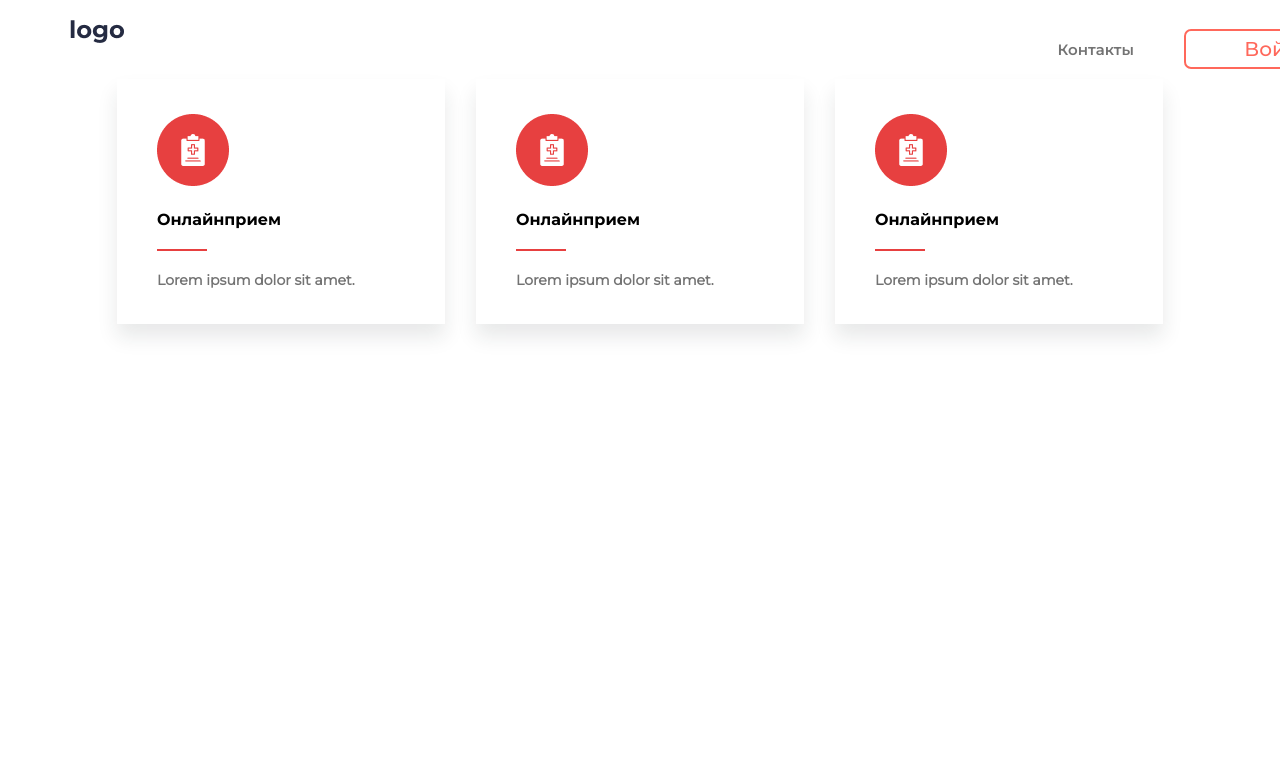
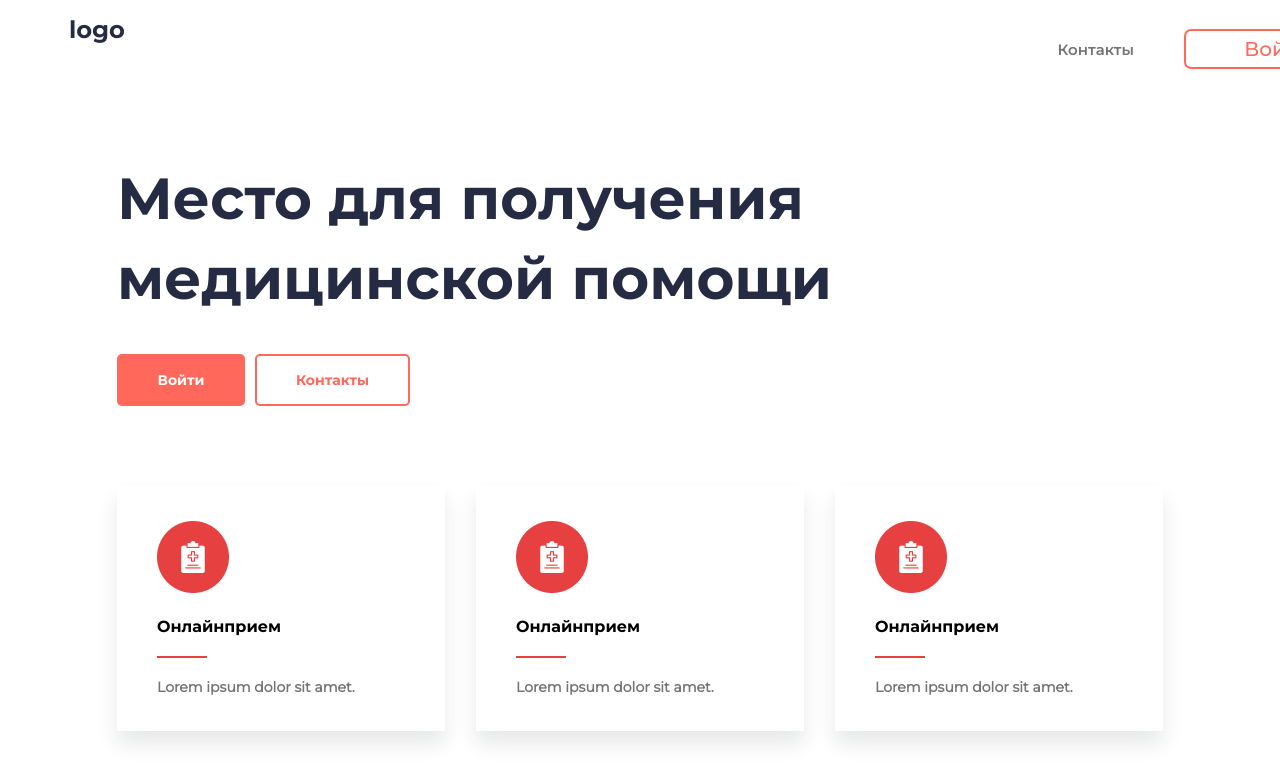
Before and after one commit to antonkrupin/test_frontend, a React (Create React App) app: page / in a window 1280 px wide. Shown: the top 782 px of the page. Built offline with nearby package versions, Linux system fonts and the light colour scheme.

Commit message:
add import Title component

```diff
--- a/src/App.js
+++ b/src/App.js
@@ -1,4 +1,5 @@
 import Header from './components/Header/Header';
+import Title from './components/Title/Title';
 import ServiceCards from './components/ServiceCards/ServiceCards';
 
 import './App.css';
@@ -7,6 +8,7 @@ const App = () => {
   return (
     <div className="main">
       <Header />
+      <Title />
       <ServiceCards />
     </div>
   )
```
